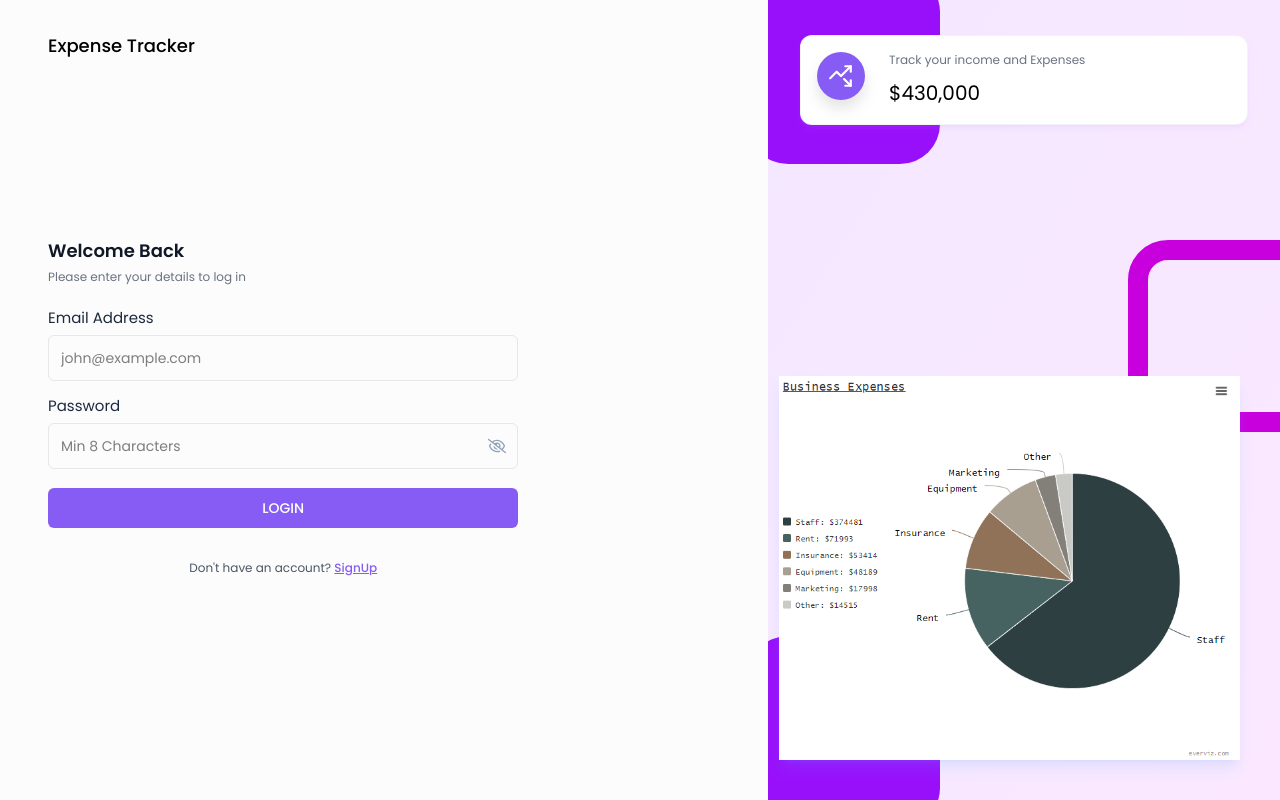
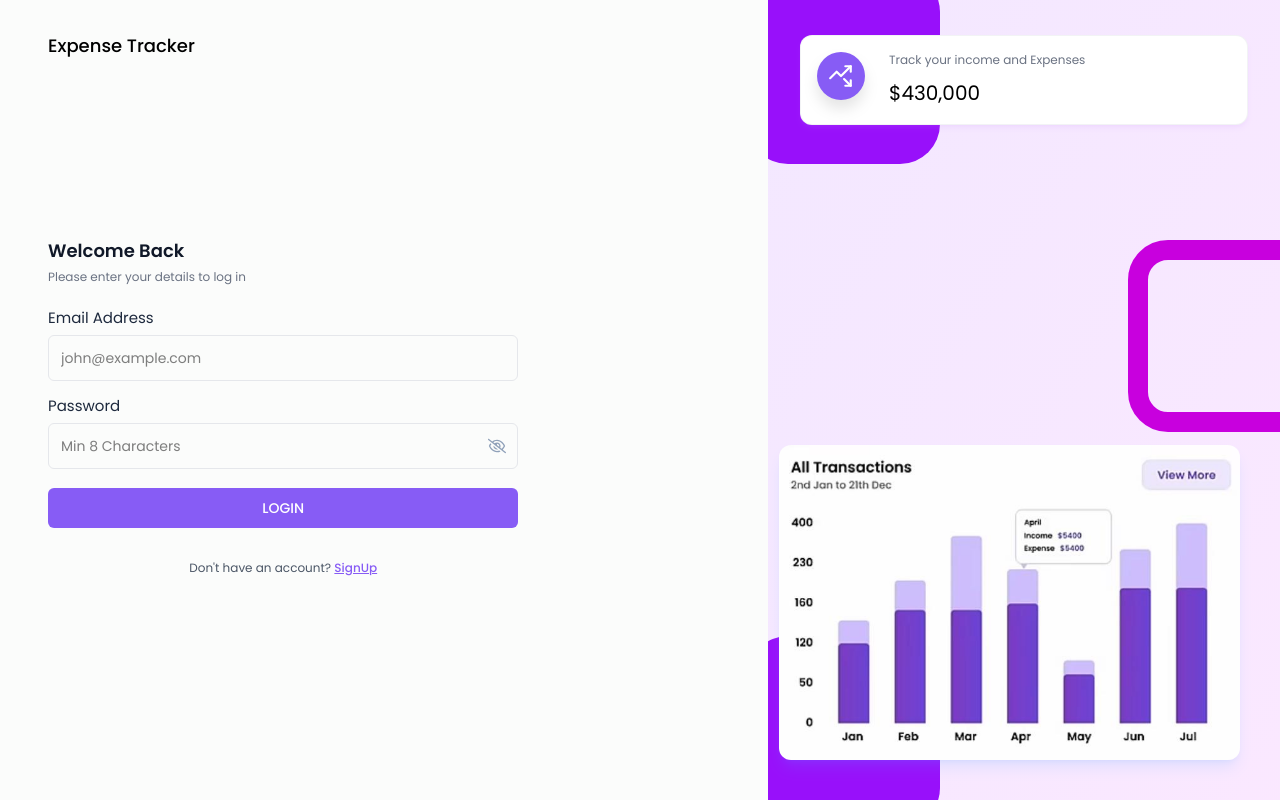
Before and after one commit to Ishita1406/FinanceTracker, a React (Vite) app in the folder frontend/: page /login in a window 1280 px wide. Built offline with nearby package versions, Linux system fonts and the light colour scheme.

Commit message:
changed the image in authlayout

```diff
--- a/frontend/src/components/layouts/AuthLayout.jsx
+++ b/frontend/src/components/layouts/AuthLayout.jsx
@@ -1,5 +1,5 @@
 import React from "react";
-import Card2 from "../../assets/images/Card2.png";
+import Card2 from "../../assets/images/Card2.jpeg";
 import { LuTrendingUpDown } from "react-icons/lu";
 
 const AuthLayout = ({ children }) => {
@@ -32,7 +32,7 @@ const AuthLayout = ({ children }) => {
         {/* Card image */}
         <img
           src={Card2}
-          className="w-64 lg:w-[90%] absolute bottom-10 right-10 shadow-lg shadow-blue-400/15 z-10"
+          className="w-64 lg:w-[90%] absolute bottom-10 right-10 shadow-lg shadow-blue-400/15 z-10 rounded-xl"
           alt="Credit Card"
         />
       </div>
```
Also changed, not shown: frontend/src/assets/images/Card2.jpeg (added), frontend/src/assets/images/Card2.png (deleted).
